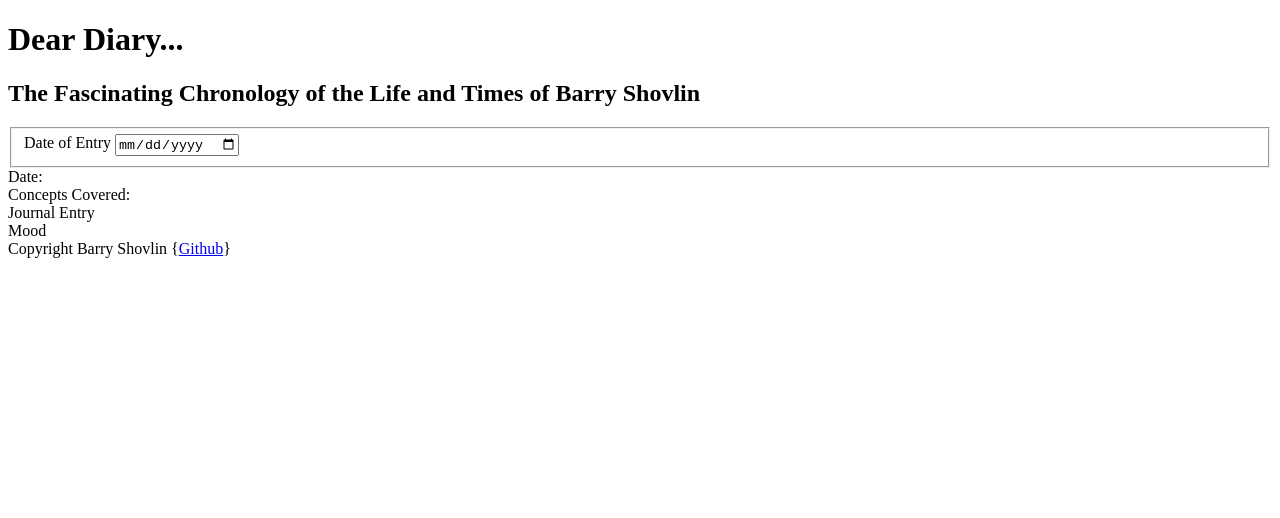
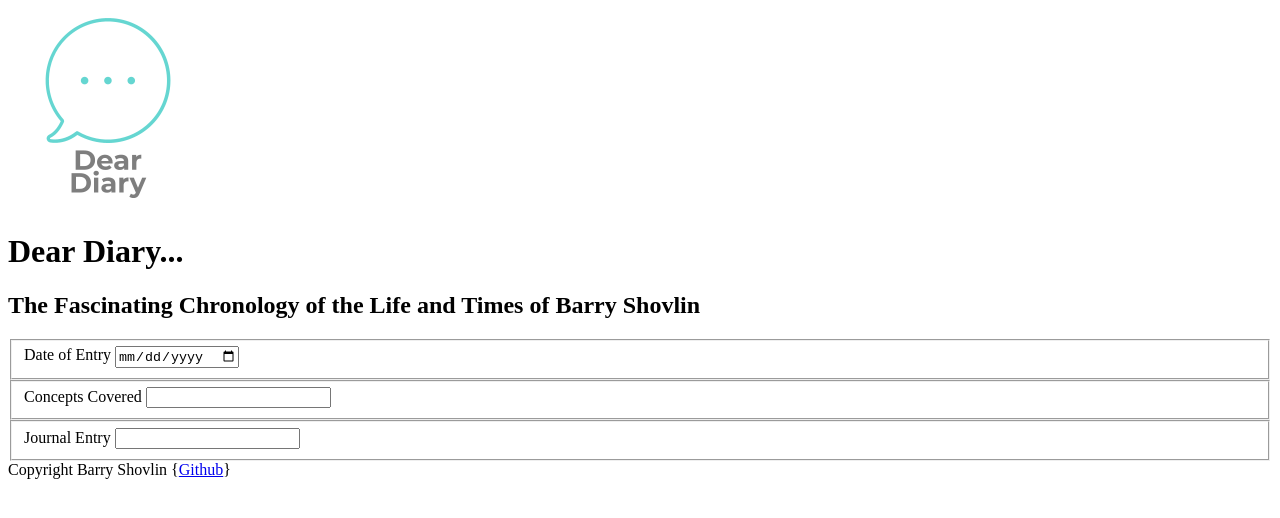
Before and after one commit to BarryShovlin/Daily_Journal, a plain HTML site: page index.html in a window 1280 px wide. Drawn offline with Linux system fonts and the light colour scheme.

Commit message:
wrote HTML elements for header, footer, date, concpets covered, and journal entry

```diff
--- a/index.html
+++ b/index.html
@@ -6,8 +6,9 @@
     <title>Daily Journal</title>
     <link rel="stylesheet" href="styles/main.css">
 <body>
-
-    <header><h1>Dear Diary...</h1>
+    <header>
+        <img src="./images/dearDiaryLogo.png" alt="Diary Logo">
+        <h1>Dear Diary...</h1>
     <h2>The Fascinating Chronology of the Life and Times of Barry Shovlin</h2>
     </header>
     <main class="main">
@@ -17,13 +18,18 @@
                <input type="date" name="journalDate" id="journalDate">
             </fieldset>
         </form>
-        <section class="text">
-            <article type="date" class="date">Date:</article>
-            <article type="text" class="concepts">Concepts Covered:</article>
-            <article type="textarea">Journal Entry</article>
-            <article>Mood</article>
-
-        </section>
+        <form action="">
+            <fieldset>
+                <label for="ConceptsCovered">Concepts Covered</label>
+                <input type="text" name="conceptsCovered" id="conceptsCovered">
+            </fieldset>
+        </form>
+        <form action="">
+            <fieldset>
+                <label for="journalEntry">Journal Entry</label>
+                <input type="text" name="journalEntry" id="journalEntry">
+            </fieldset>
+        </form>
     </main>
 
     <footer>Copyright Barry Shovlin {<a href="https://github.com/BarryShovlin">Github</a>} </footer>
```
Also changed, not shown: images/dearDiaryLogo.png (added).
